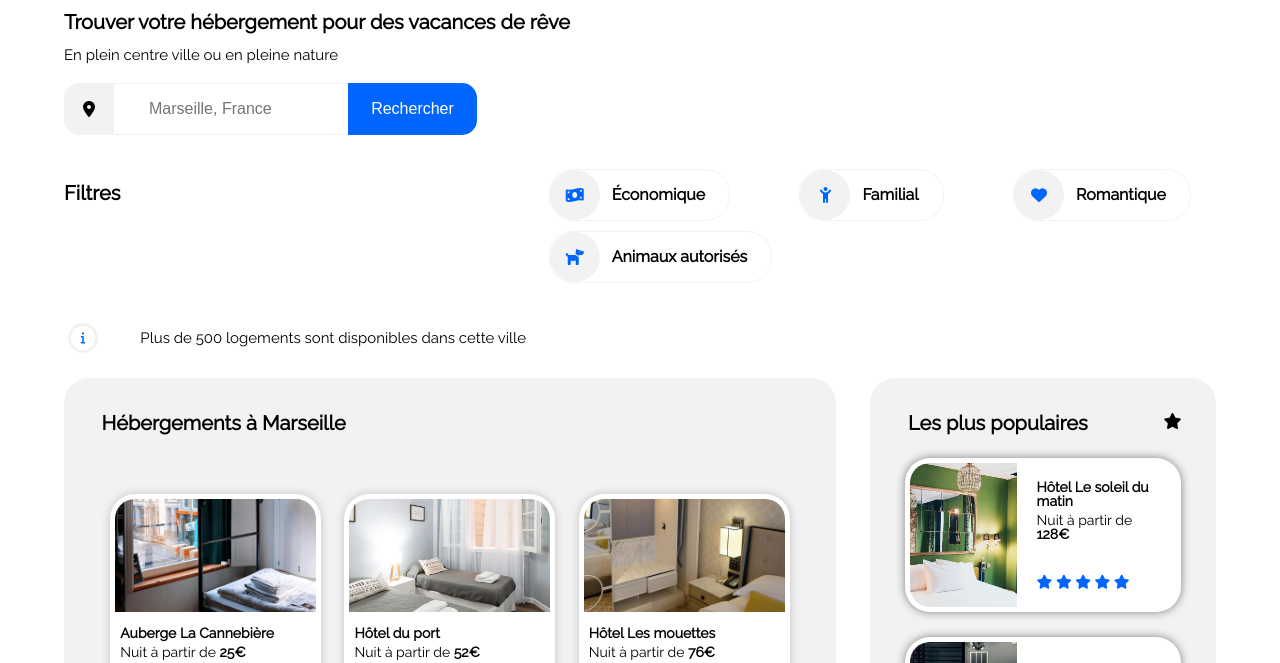
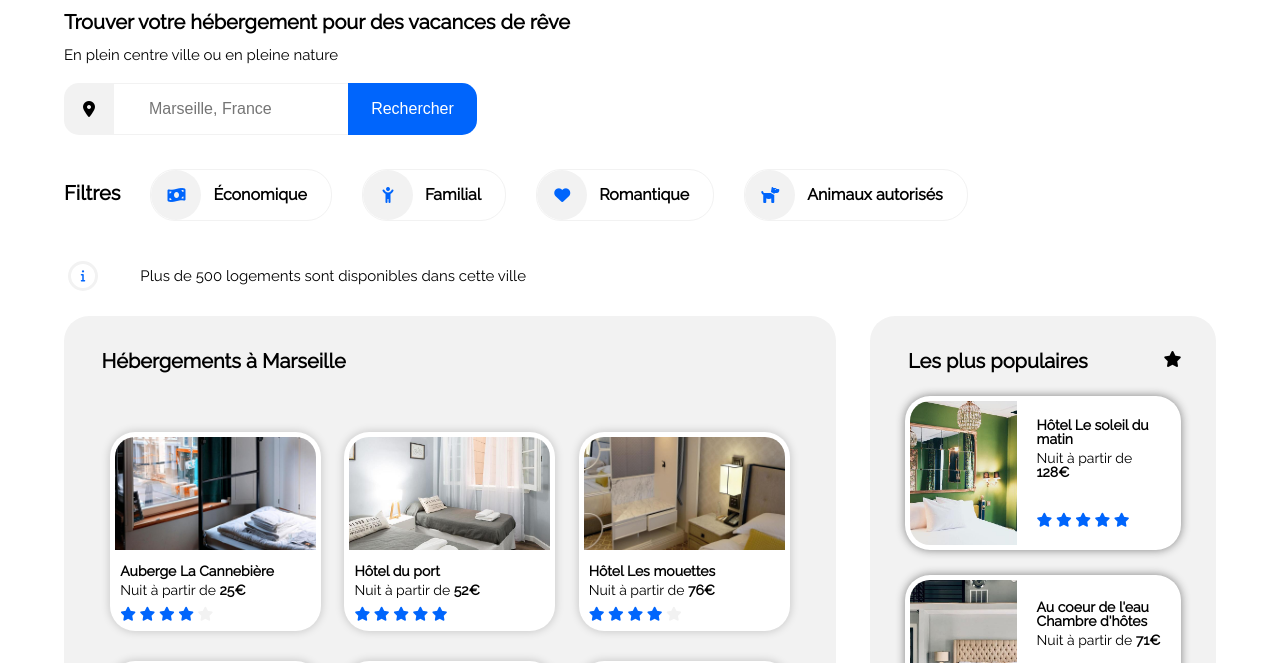
Before and after one commit to Anthony-FM/P2_Booki, a plain HTML site: page index.html in a window 1280 px wide. Shown: the part 119-782 px from the top of the page. Drawn offline with Linux system fonts and the light colour scheme.

Commit message:
suppression width bloc h2

```diff
--- a/css/2_section_recherche.css
+++ b/css/2_section_recherche.css
@@ -6,7 +6,6 @@
 }
 
 .recherche h2 {
-    width: 573px;
     font-size: 20px;
     font-weight: bold;
     margin-bottom: 16px;
```
